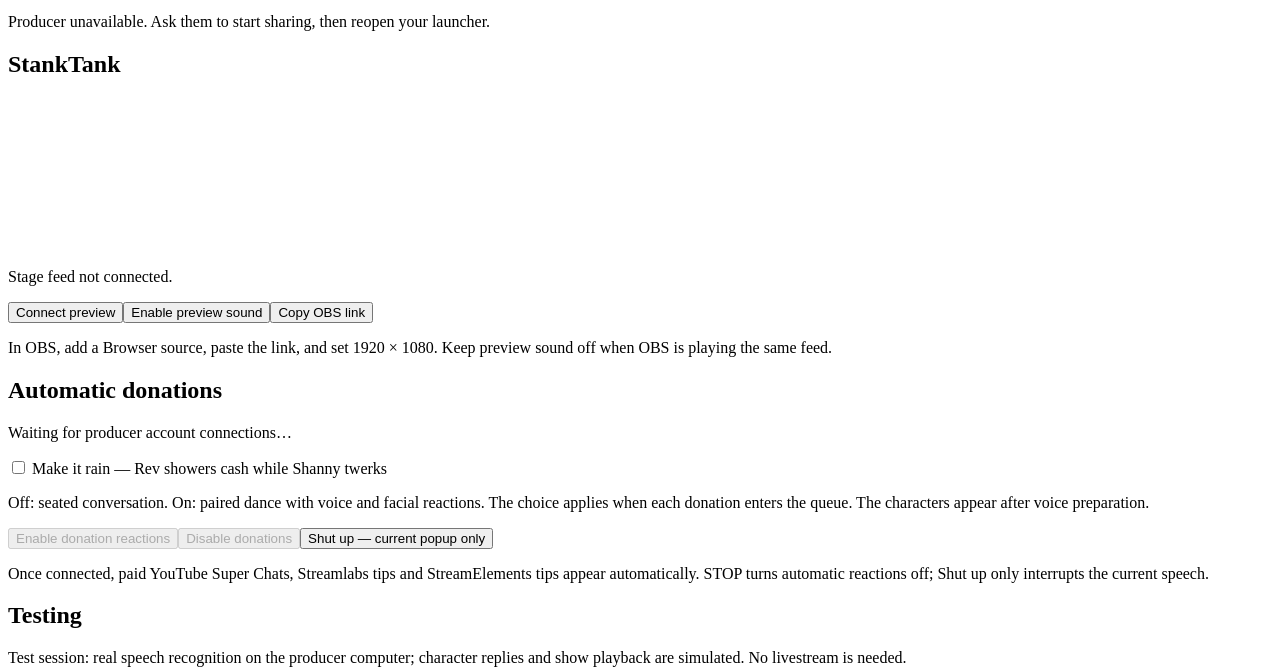
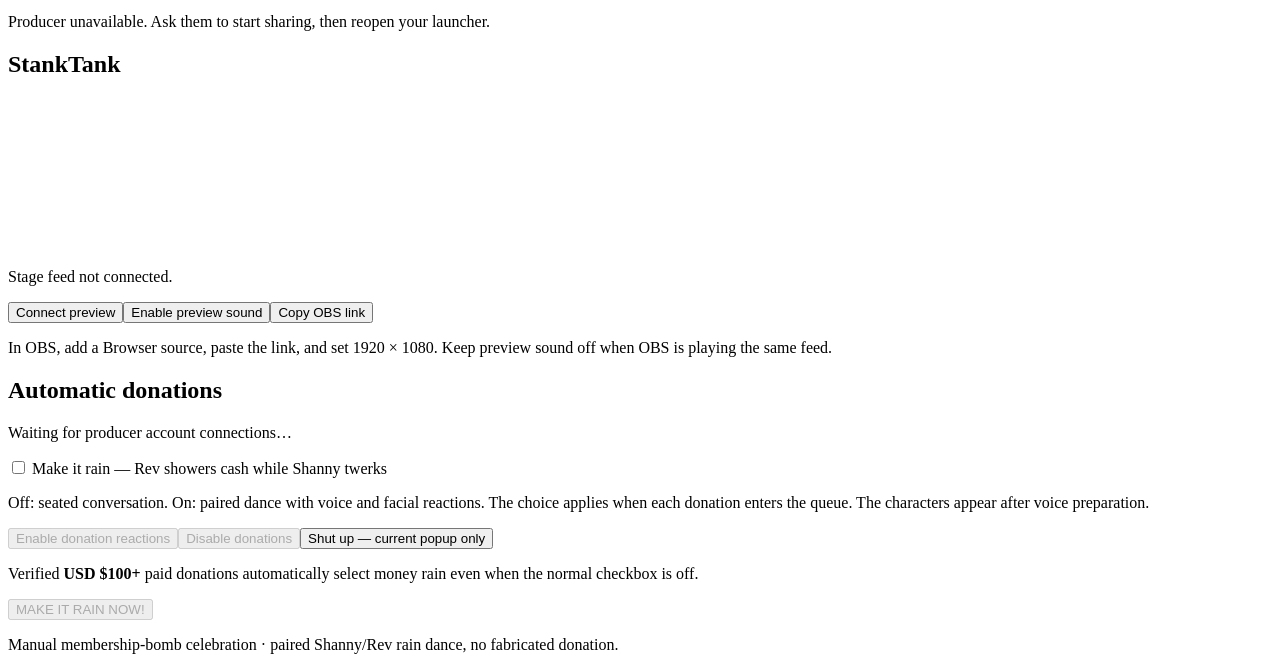
Before and after one commit to Strange-Machinery/shanny-rev-live-puppet, a website with bundled scripts: page src/remote-web/index.html in a window 1280 px wide. Shown: the part 135-802 px from the top of the page. Built offline with nearby package versions, Linux system fonts and the light colour scheme; no server answers.

Commit message:
Add Buff's dedicated MAKE IT RAIN NOW button for membership bombs and clarify $100+ automatic rule

```diff
--- a/src/remote-web/index.html
+++ b/src/remote-web/index.html
@@ -5,6 +5,9 @@
 <label><input type="checkbox" id="make-it-rain"> Make it rain — Rev showers cash while Shanny twerks</label>
 <p>Off: seated conversation. On: paired dance with voice and facial reactions. The choice applies when each donation enters the queue. The characters appear after voice preparation.</p>
 <div class="buttons"><button id="donation-enable" disabled>Enable donation reactions</button><button id="donation-stop" disabled>Disable donations</button><button id="shut-up">Shut up — current popup only</button></div>
+<p>Verified <strong>USD $100+</strong> paid donations automatically select money rain even when the normal checkbox is off.</p>
+<div class="buttons"><button id="rain-now" class="rain-now" disabled>MAKE IT RAIN NOW!</button></div>
+<p id="rain-now-status" role="status">Manual membership-bomb celebration · paired Shanny/Rev rain dance, no fabricated donation.</p>
 <p>Once connected, paid YouTube Super Chats, Streamlabs tips and StreamElements tips appear automatically. STOP turns automatic reactions off; Shut up only interrupts the current speech.</p></section>
 <section><h2>Testing</h2><p class="notice" id="service-note">Test session: real speech recognition on the producer computer; character replies and show playback are simulated. No livestream is needed.</p><pre id="dialogue" aria-live="polite"></pre>
 <label for="text">Say something to Shanny and Rev</label><textarea id="text" rows="3" maxlength="1000">Buff, tell Rev to let Shanny finish.</textarea><p>Testing uses the selected seated/rain option above.</p><div class="buttons"><button id="donate">Test donation</button><button id="replay">Test typed response</button></div>
```
